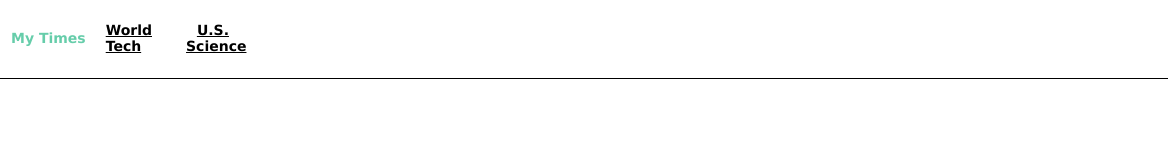
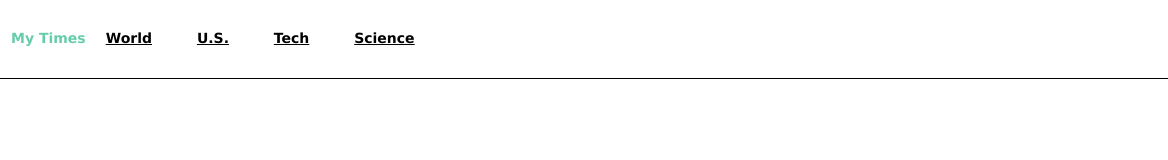
Before and after one commit to Uli12/mytimes, a plain HTML site: page index.html in a window 1280 px wide. Shown: the full height of the page, 112-1280 px from the left. Drawn offline with Linux system fonts and the light colour scheme.

Commit message:
change width nav.

```diff
--- a/resources/css/style.css
+++ b/resources/css/style.css
@@ -22,8 +22,7 @@ img {
 
 nav {
   diplay: inline-block;
-  float: right;
-  width: 200px;
+  width: 800px;
 }
 
 
```
